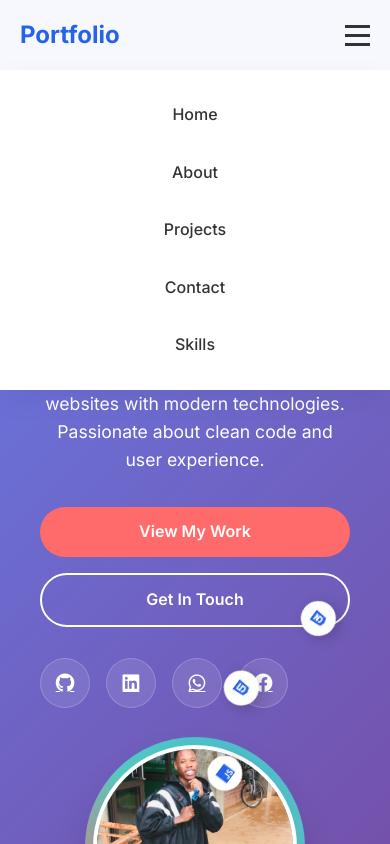
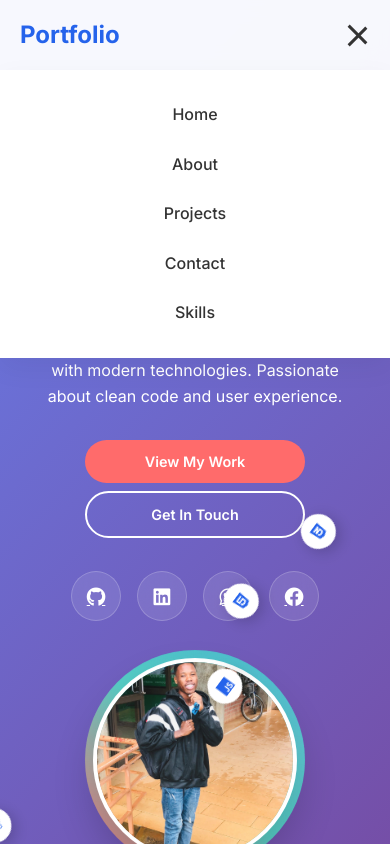
Before and after one commit to Mathias20-04/Mathias20-04-portifolio, a plain HTML site: page index.html in a window 390 px wide. Both pictures are taken after a click on the element 357 px from the left and 35 px from the top of the page. Shown: the top 844 px of the page. Drawn offline with Linux system fonts and the light colour scheme.

Commit message:
Fixed mobile responsiveness: centered social icons, improved button layout, and optimized mobile navigation

```diff
--- a/style.css
+++ b/style.css
@@ -14,13 +14,10 @@ body {
     min-height: 100vh;
 }
 
-
-
 .container {
     max-width: 1200px;
     margin: 0 auto;
     padding: 0 20px;
-
 }
 
 /* Navigation */
@@ -56,7 +53,6 @@ body {
     list-style: none;
     gap: 2rem;
 }
-
 
 .nav-link {
     text-decoration: none;
@@ -103,7 +99,6 @@ body {
     max-width: 1200px;
     margin: 0 auto;
 }
-
 
 .hero-profile {
     display: flex;
@@ -171,6 +166,7 @@ body {
     display: flex;
     gap: 1rem;
     margin-top: 2rem;
+    justify-content: flex-start; /* Default to left alignment */
 }
 
 .hero-social a {
@@ -210,52 +206,6 @@ body {
     to { transform: rotate(360deg); }
 }
 
-/* Responsive Design for Hero */
-@media (max-width: 968px) {
-    .hero-container {
-        grid-template-columns: 1fr;
-        gap: 3rem;
-        text-align: center;
-    }
-
-    .hero-content {
-        max-width: 100%;
-        margin: 0 auto;
-    }
-
-    .profile-image-container {
-        width: 280px;
-        height: 280px;
-    }
-
-    .floating-icon {
-        width: 40px;
-        height: 40px;
-        font-size: 1.2rem;
-    }
-}
-
-@media (max-width: 480px) {
-    .profile-image-container {
-        width: 220px;
-        height: 220px;
-    }
-
-    .floating-icon {
-        width: 35px;
-        height: 35px;
-        font-size: 1rem;
-    }
-
-    .hero-title {
-        font-size: 2.2rem;
-    }
-
-    .hero-subtitle {
-        font-size: 1.2rem;
-    }
-}
-
 .hero-content {
     max-width: 600px;
 }
@@ -292,7 +242,6 @@ body {
     margin-bottom: 1rem;
     animation: fadeInUp 1s ease 0.2s both;
 }
-
 
 .hero-description {
     font-size: 1.1rem;
@@ -563,8 +512,7 @@ section {
     color: white;
     text-align: center;
     padding: 2rem 0;
-     margin-top: auto; /* This is key for sticking to bottom */
-
+    margin-top: auto; /* This is key for sticking to bottom */
 }
 
 /* Loading state for form button */
@@ -623,7 +571,37 @@ section {
     }
 }
 
-/* Responsive Design */
+/* Tablet and smaller screens */
+@media (max-width: 968px) {
+    .hero-container {
+        grid-template-columns: 1fr;
+        gap: 3rem;
+        text-align: center;
+    }
+
+    .hero-content {
+        max-width: 100%;
+        margin: 0 auto;
+    }
+
+    .profile-image-container {
+        width: 280px;
+        height: 280px;
+    }
+
+    .floating-icon {
+        width: 40px;
+        height: 40px;
+        font-size: 1.2rem;
+    }
+
+    /* Center social icons on tablet */
+    .hero-social {
+        justify-content: center;
+    }
+}
+
+/* Mobile screens */
 @media (max-width: 768px) {
     .hamburger {
         display: flex;
@@ -640,6 +618,7 @@ section {
         transition: 0.3s;
         box-shadow: 0 10px 27px rgba(0, 0, 0, 0.05);
         padding: 2rem 0;
+        gap: 1.5rem;
     }
 
     .nav-menu.active {
@@ -650,9 +629,30 @@ section {
         font-size: 2.5rem;
     }
 
+    /* Fix for buttons on mobile */
     .hero-buttons {
         flex-direction: column;
+        align-items: center;
+        gap: 15px;
     }
+
+    .hero-buttons .btn {
+        width: 100%;
+        max-width: 280px;
+        text-align: center;
+    }
+
+        /* Make buttons smaller and reduce gap for mobile */
+        .hero-buttons {
+            gap: 8px;
+        }
+        .hero-buttons .btn {
+            padding: 10px 0;
+            font-size: 1rem;
+            width: 90%;
+            max-width: 220px;
+            margin: 0 auto;
+        }
 
     .about-stats {
         flex-direction: column;
@@ -666,4 +666,71 @@ section {
     .projects-grid {
         grid-template-columns: 1fr;
     }
+
+    /* Center social icons on mobile */
+    .hero-social {
+        justify-content: center;
+    }
 }
+
+/* Extra small mobile screens */
+@media (max-width: 480px) {
+    .profile-image-container {
+        width: 220px;
+        height: 220px;
+    }
+
+    .floating-icon {
+        width: 35px;
+        height: 35px;
+        font-size: 1rem;
+    }
+
+    .hero-title {
+        font-size: 2.2rem;
+    }
+
+    .hero-subtitle {
+        font-size: 1.2rem;
+    }
+
+    .hero-description {
+        font-size: 1rem;
+    }
+
+    /* Adjust button sizes for very small screens */
+    .hero-buttons .btn {
+        padding: 10px 20px;
+        font-size: 0.9rem;
+    }
+
+    /* Ensure social icons are properly centered */
+    .hero-social {
+        justify-content: center;
+        flex-wrap: wrap;
+    }
+
+        /* Fix centering and spacing for hero-social icons */
+        .hero-social {
+            width: 100%;
+            margin-left: 0 !important;
+            margin-right: 0 !important;
+            padding-left: 0 !important;
+            padding-right: 0 !important;
+            justify-content: center !important;
+            align-items: center !important;
+        }
+}
+
+/* Hamburger menu animation */
+.hamburger.active .bar:nth-child(2) {
+    opacity: 0;
+}
+
+.hamburger.active .bar:nth-child(1) {
+    transform: translateY(8px) rotate(45deg);
+}
+
+.hamburger.active .bar:nth-child(3) {
+    transform: translateY(-8px) rotate(-45deg);
+}
```
